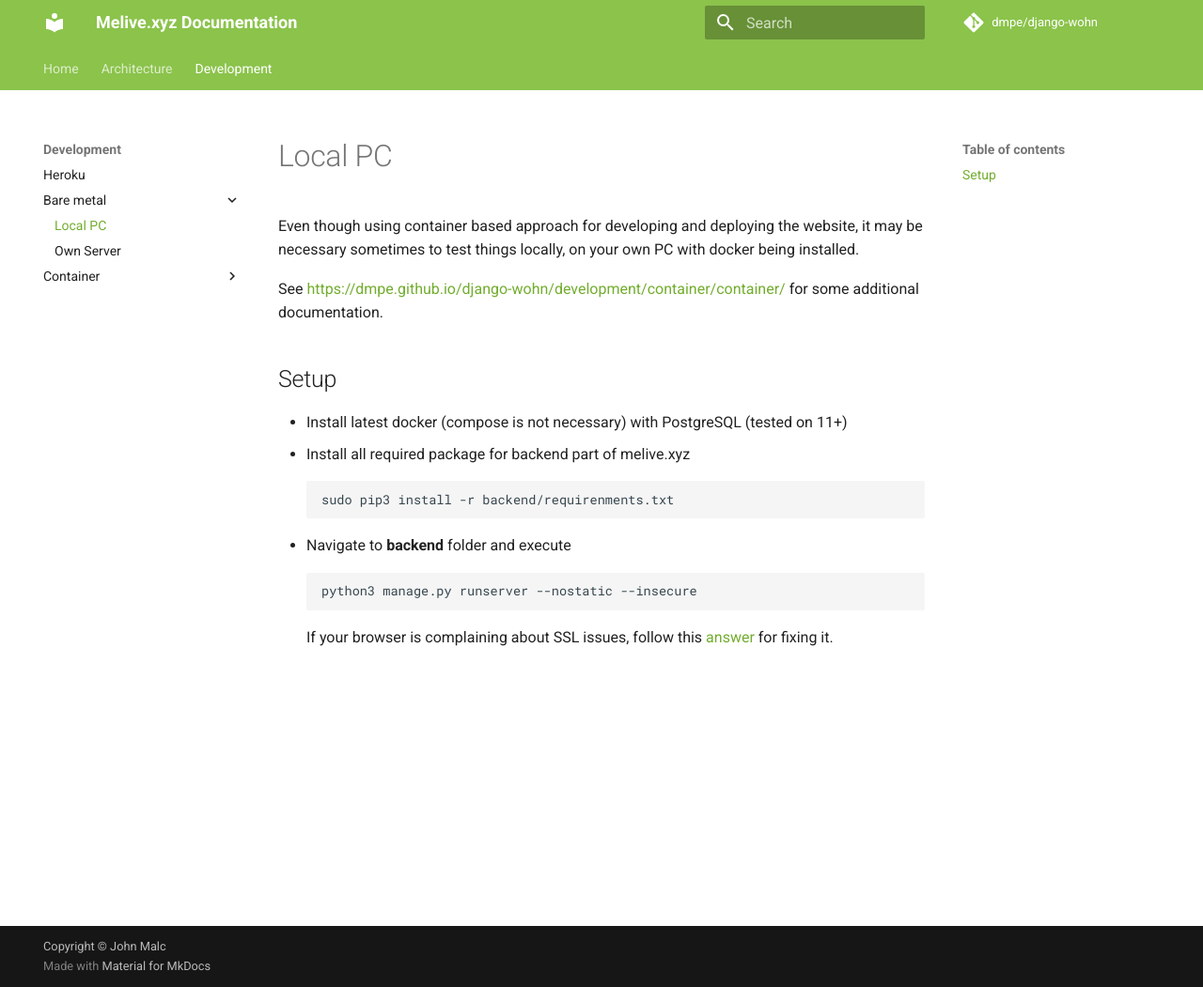
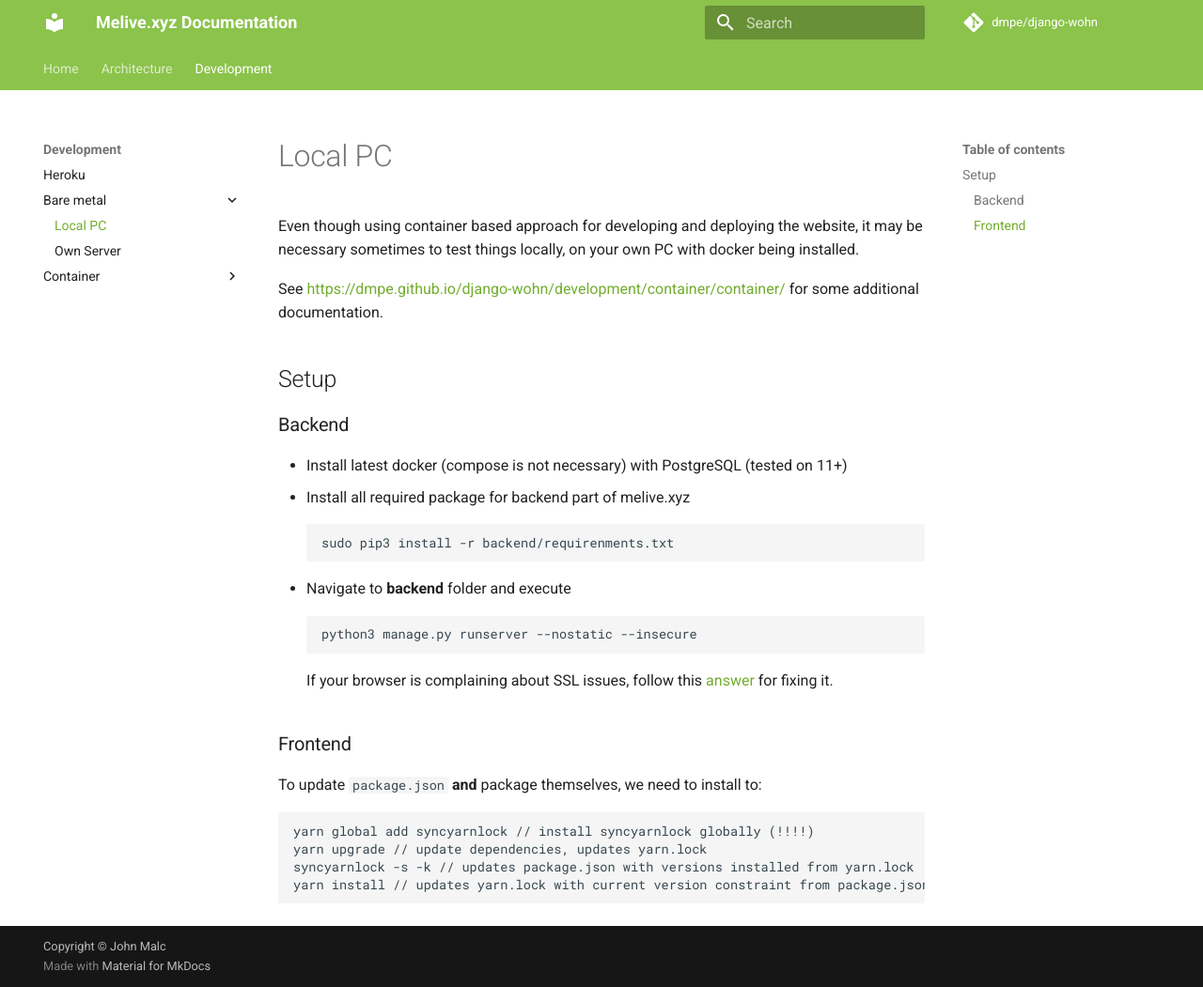
Before and after one commit to dmpe/django-wohn, an MkDocs documentation site: the page built from docs/development/bare_metal/local_pc.md, in a window 1280 px wide and 1051 px high. Shown: the whole window at 94% size. Built offline with MkDocs 1.6.1 and Material for MkDocs 9.7.7, drawn with Linux system fonts in a browser that asks for light colours; comment, search, counter and statistics services are not loaded.

Commit message:
yarn docu

````diff
--- a/docs/development/bare_metal/local_pc.md
+++ b/docs/development/bare_metal/local_pc.md
@@ -7,6 +7,8 @@
 
 
 ## Setup
+
+### Backend
 
 - Install latest docker (compose is not necessary) with PostgreSQL (tested on 11+)
 - Install all required package for backend part of melive.xyz
@@ -21,3 +23,15 @@
     python3 manage.py runserver --nostatic --insecure
     ```
     If your browser is complaining about SSL issues, follow this [answer](https://stackoverflow.com/a/34033592) for fixing it.
+
+
+### Frontend
+
+To update `package.json` **and** package themselves, we need to install to:
+
+```
+yarn global add syncyarnlock // install syncyarnlock globally (!!!!)
+yarn upgrade // update dependencies, updates yarn.lock
+syncyarnlock -s -k // updates package.json with versions installed from yarn.lock
+yarn install // updates yarn.lock with current version constraint from package.json
+```
````
